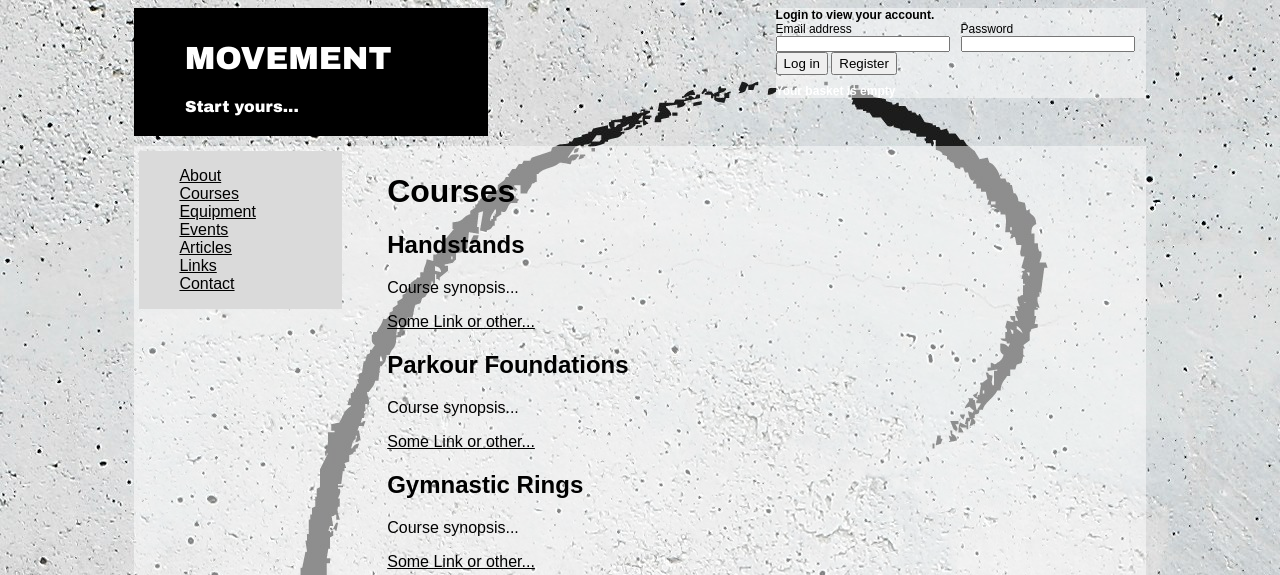
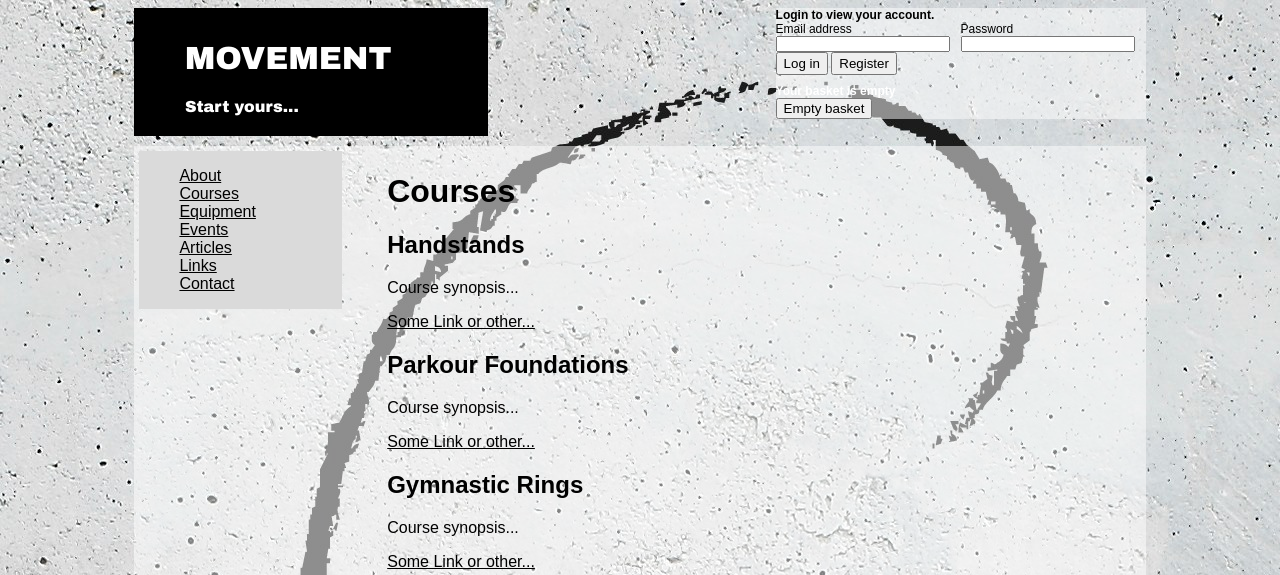
Before and after one commit to Joboto/movement, a PHP site: page /courses in a window 1280 px wide. Shown: the top 575 px of the page. Run offline with PHP 8.4, Linux system fonts and the light colour scheme.

Commit message:
Basket link now auto-refreshes
Need to change link style

```diff
--- a/includes/basket.php
+++ b/includes/basket.php
@@ -2,10 +2,12 @@
 	<a href="/movement/basketview.php">
 <?php
 session_start();
-if(!isset($_SESSION['basketItems']))
+if(!isset($_SESSION['basketItems'])) {
 	echo 'Your basket is empty';
-else
-	echo 'There are ' . $_SESSION['basketItems'] . ' items in your basket.';
+} else {
+	echo 'There are ' . count($_SESSION['basketItems']) . ' items in your basket.';
+}
 ?>
 	</a>
+<button type="button" onclick="clearsession()">Empty basket</button>
 </div>
--- a/scripts/move.js
+++ b/scripts/move.js
@@ -80,6 +80,9 @@ function addtobasket(item, price){
 		url: "../api/"+newItem+"/"+itemPrice,
 		success: function(reply){
 			alert(reply);
+			$.get("../includes/basket.php", function(data){
+				$('#basketbox').html(data);
+			});
 		}
 	});
 }
@@ -90,6 +93,9 @@ function clearsession(){
 		success: function(string){
 			alert("Basket cleared");
 			alert(string);
+			$.get("../includes/basket.php", function(data){
+				$('#basketbox').html(data);
+			});
 		}
 	});
 }
```
Also changed, not shown: api/index.php (+7 -6 lines).
